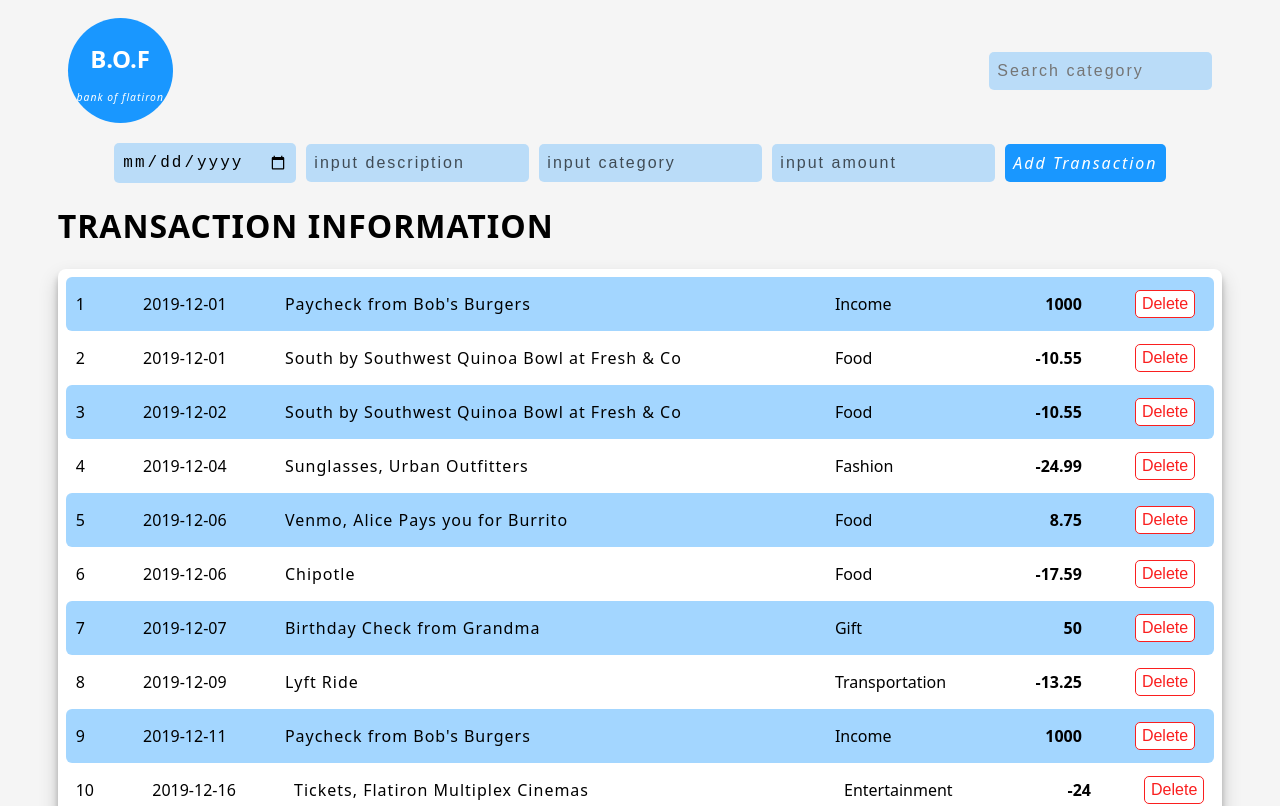
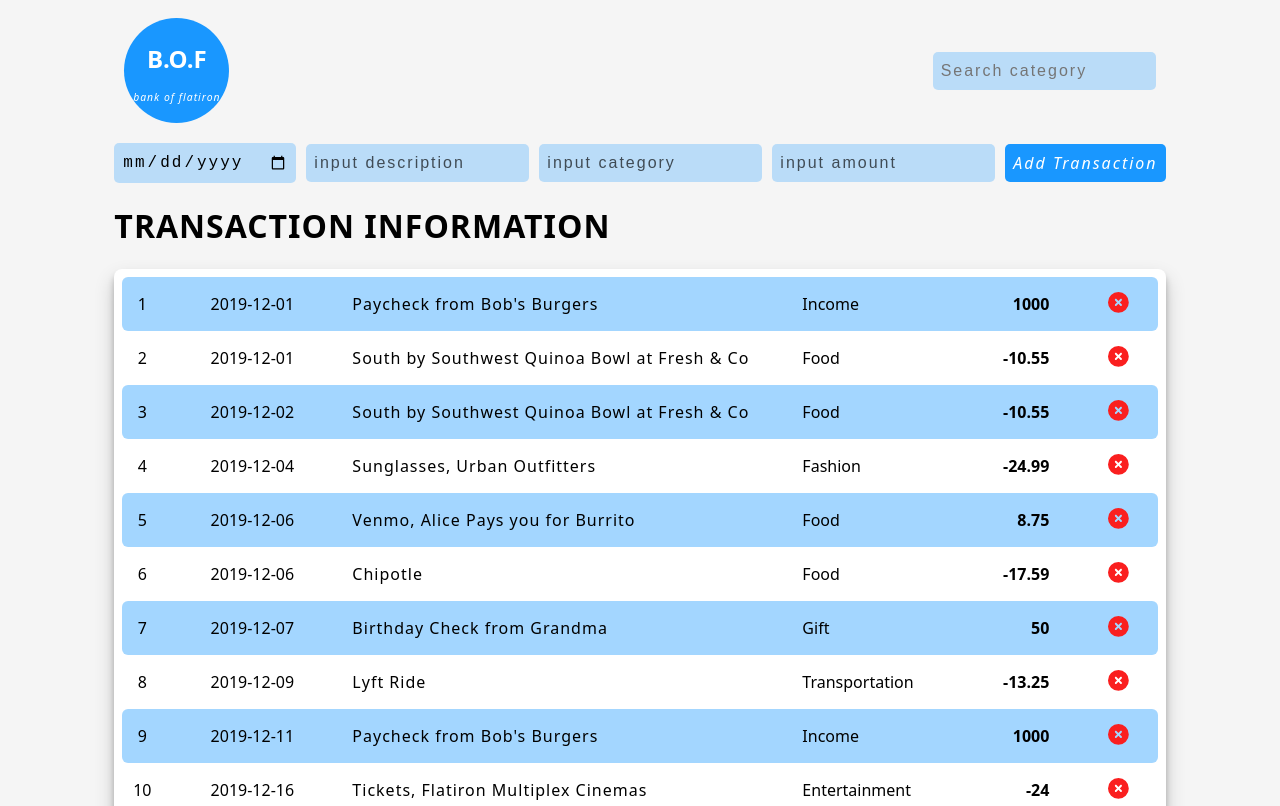
Before and after one commit to lkbrian/SA.-07-Phase-2-Code-Challenge-Bank-of-Flatiron, a React (Create React App) app: page / in a window 1280 px wide. Shown: the top 806 px of the page. Built offline with nearby package versions, Linux system fonts and the light colour scheme; data requests are answered from the project's data file.

Commit message:
delet butoon fearture

```diff
--- a/package.json
+++ b/package.json
@@ -8,6 +8,7 @@
     "@testing-library/user-event": "^13.5.0",
     "react": "^18.2.0",
     "react-dom": "^18.2.0",
+    "react-icons": "^5.0.1",
     "react-scripts": "5.0.1",
     "web-vitals": "^2.1.4"
   },
--- a/src/App.jsx
+++ b/src/App.jsx
@@ -45,13 +45,16 @@ function App() {
     setFilteredData(updatedData);
   };
 
-
+  const deleteTransaction = (delet) => {
+    const updatedData = filteredData.filter((transaction)=> transaction.id!== delet)
+    setFilteredData(updatedData)
+  };
 
   return (
     <>
       <SearchBar filterSearch={filterTransaction} />
       <Form addTransaction={addTransaction} />
-      <Table apiData={filteredData} />
+      <Table apiData={filteredData} onDelete={deleteTransaction}/>
     </>
   );
 }
--- a/src/component/Table.jsx
+++ b/src/component/Table.jsx
@@ -1,4 +1,4 @@
-
+import { FaCircleXmark } from "react-icons/fa6";
 function Table({apiData,onDelete}) {
 
   return (
@@ -13,7 +13,7 @@ function Table({apiData,onDelete}) {
             <p className="description">{data.description}</p>
             <p className="category">{data.category}</p>
             <p className="money">{data.amount}</p>
-            <button className="button" >Delete</button>
+            <button className="button" onClick={()=>onDelete(data.id)}><FaCircleXmark className="delete"/></button>
           </div>
         );
       })}
--- a/src/index.css
+++ b/src/index.css
@@ -43,10 +43,10 @@ body {
   background: none;
 }
 .table .id {
-  width: auto;
+  width: 20px;
 }
 .table .description {
-  width: 500px;
+  width: 400px;
   letter-spacing: 1px;
 }
 .table .description,
@@ -92,14 +92,13 @@ body {
 }
 .button {
   color: #fa1f1f;
-  background: #fff;
-  font-weight: 500;
-  font-size: 1rem;
-  padding: 4px 6px;
-  border-radius: 5px;
+  background: none;
   outline: none;
-  border: 1px solid #fa1f1f;
+  border: none;
   cursor: pointer;
+}
+.delete{
+  font-size: 1.3rem;
 }
 .form input,
 .input {
```
Also changed, not shown: 1 other file (tests, documents, lock files or other folders).
